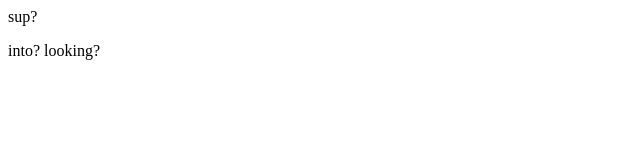
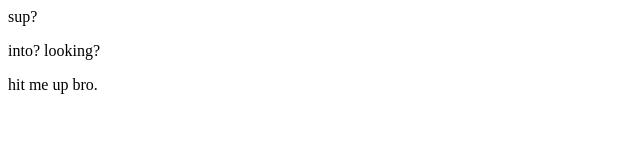
Before and after one commit to calpiswater/testy, a plain HTML site: page index.html in a window 1280 px wide. Shown: the whole page, without its empty margins (0-640 px from the left). Drawn offline with Linux system fonts and the light colour scheme.

Commit message:
updated html

```diff
--- a/index.html
+++ b/index.html
@@ -1,2 +1,4 @@
 <div>sup?</div>
 <p>into? looking?</p>
+<p>hit me up bro.
+</p>
```
